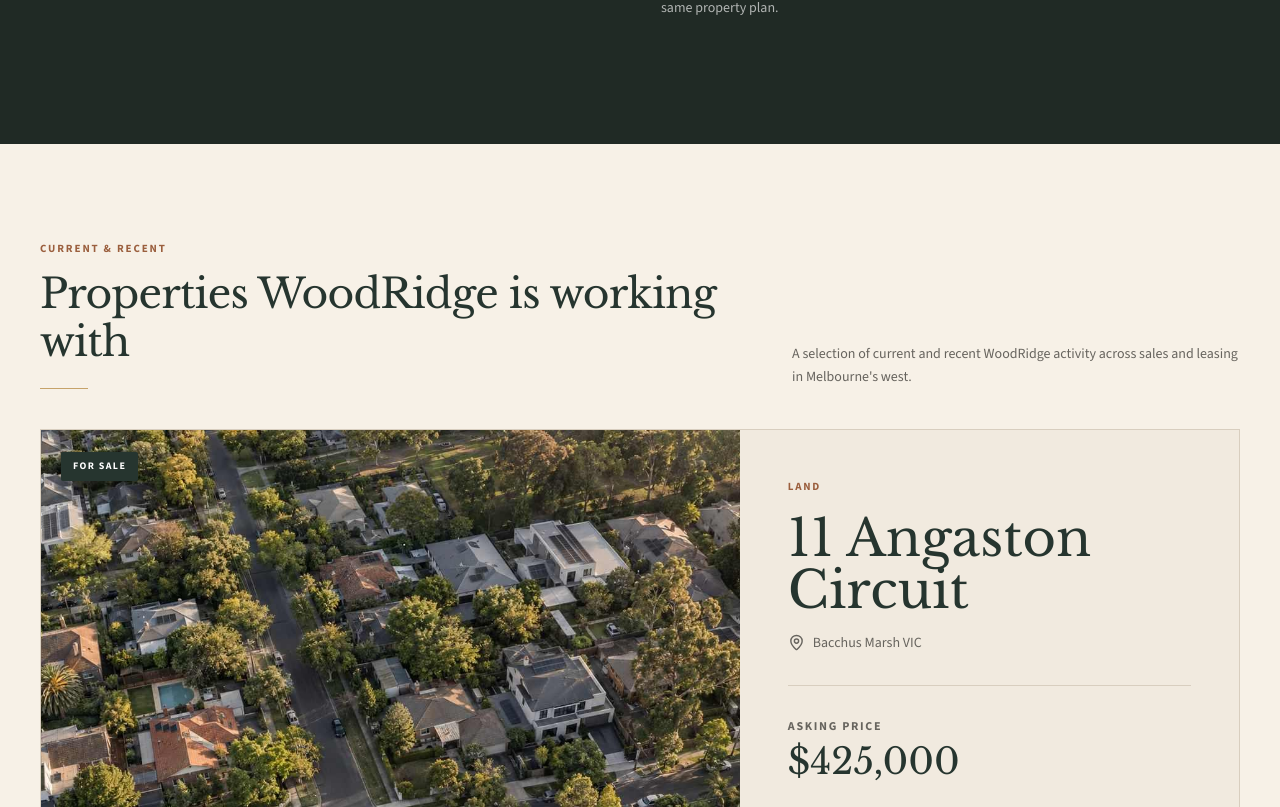
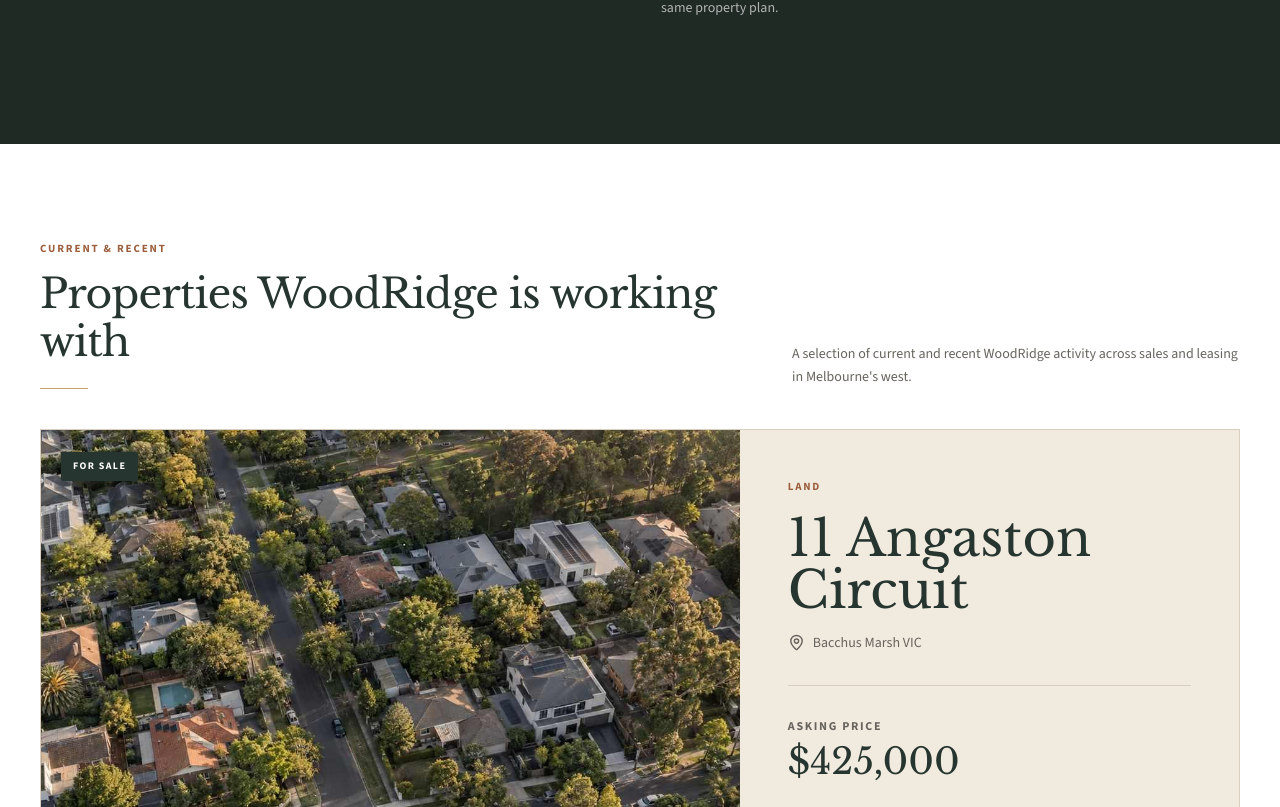
Before and after one commit to tayyabheree/Estate-website, a Next.js app: page / in a window 1280 px wide. Shown: the part 3433-4240 px from the top of the page. Built offline with nearby package versions, Linux system fonts and the light colour scheme.

Commit message:
Simplify section palette

```diff
--- a/components/sections/Listings.tsx
+++ b/components/sections/Listings.tsx
@@ -32,7 +32,7 @@ export function Listings() {
   const [featured, ...recent] = getPropertyActivity();
 
   return (
-    <section id="properties" className="section bg-[#f7f1e7]">
+    <section id="properties" className="section bg-white">
       <div className="container">
         <div className="grid gap-10 lg:grid-cols-12 lg:items-end">
           <div className="lg:col-span-7">
```
